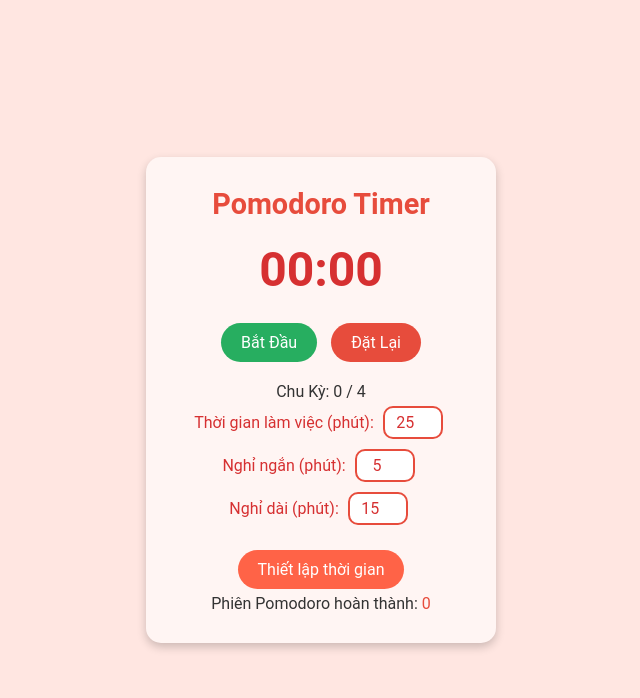
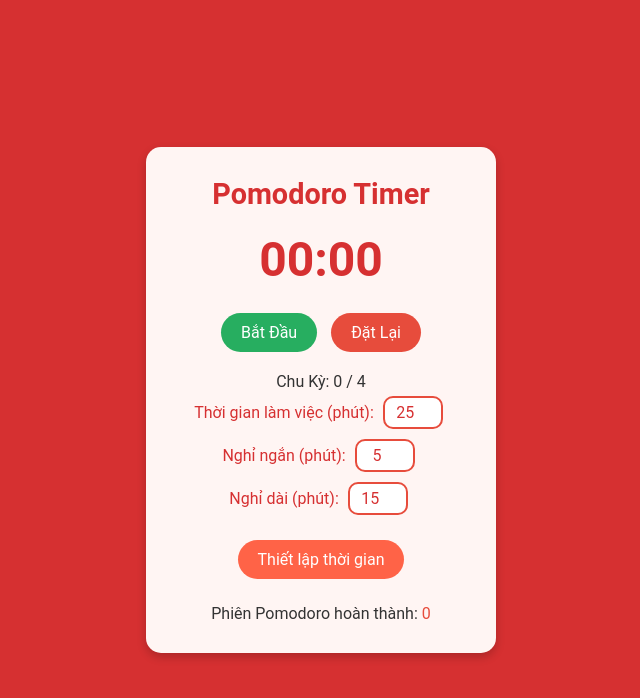
Before and after one commit to Hoctapjs/Pomodoro-New, a plain HTML site: page index.html in a window 1280 px wide. Shown: the whole page, without its empty margins (319-959 px from the left). Drawn offline with Linux system fonts and the light colour scheme.

Commit message:
edit some tags

```diff
--- a/index.html
+++ b/index.html
@@ -30,7 +30,7 @@
             <input type="number" id="longBreakInput" value="15">
             <button id="setTime">Thiết lập thời gian</button>
             <br>
-            <div>
+            <div style="margin-top: 20px;">
                 <p>Phiên Pomodoro hoàn thành: <span id="pomodoroCount">0</span></p>
             </div>
         </div>
--- a/script.js
+++ b/script.js
@@ -1,4 +1,4 @@
-let workTime = 1;
+let workTime = 25;
 let shortBreak = 5;
 let longBreak = 15;
 
--- a/styles.css
+++ b/styles.css
@@ -113,3 +113,11 @@ p {
 #pomodoroCount {
     color: #e74c3c; /* Nổi bật số đếm */
 }
+
+h1 {
+    color: #d63031; /* Nổi bật số đếm */
+}
+
+body {
+    background-color: #d63031;
+}
```
